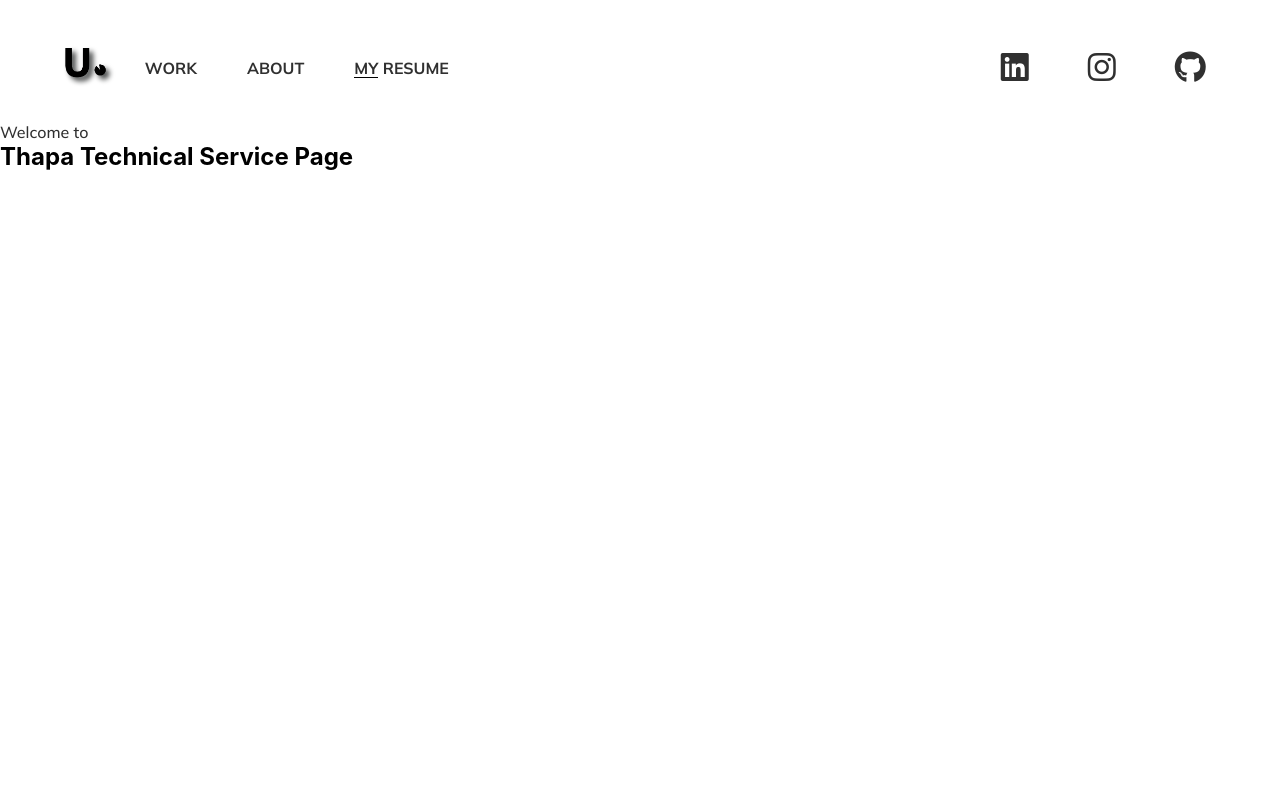
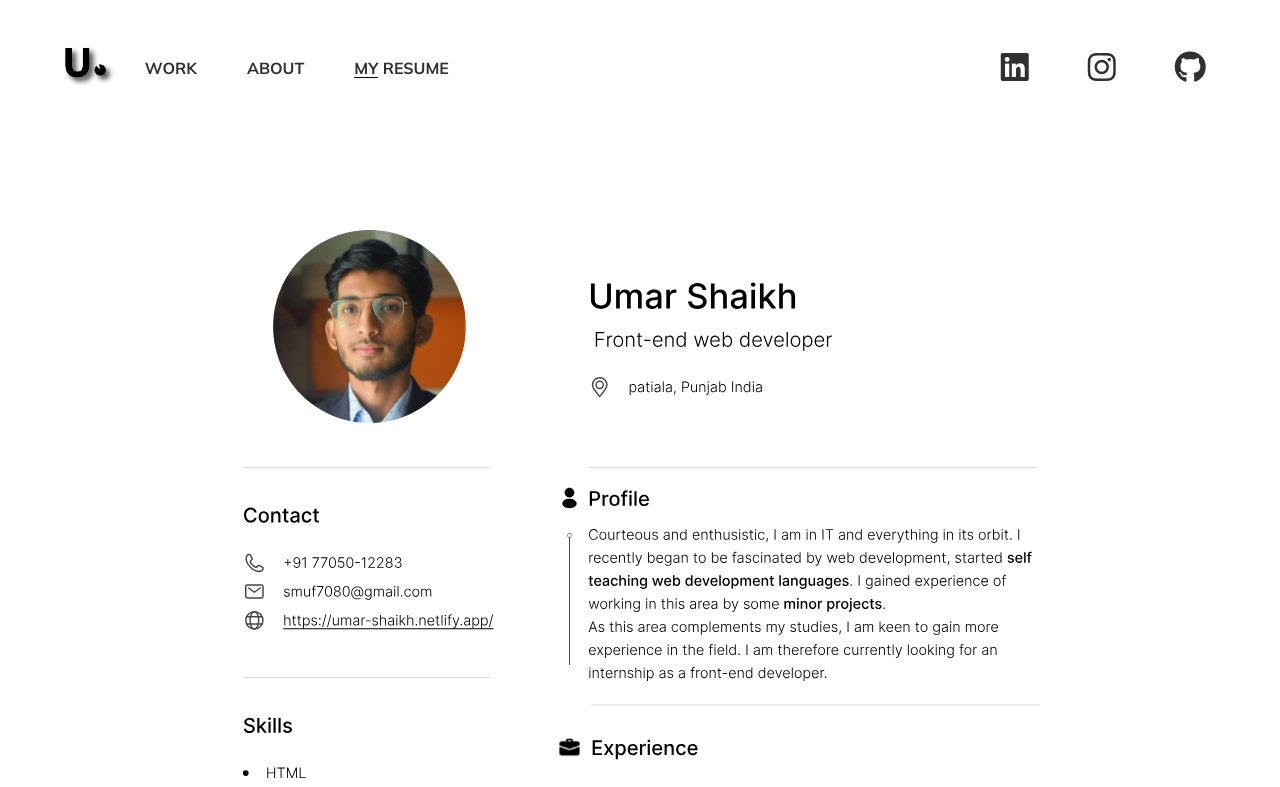
Before and after one commit to Shaikh-Umar-Farooq/portfolio-2, a React (Create React App) app: page /resume in a window 1280 px wide. Shown: the top 787 px of the page. Built offline with nearby package versions, Linux system fonts and the light colour scheme.

Commit message:
resume added

```diff
--- /dev/null
+++ b/src/pages/css/resume.css
@@ -0,0 +1,23 @@
+.resume{
+    text-align: center;
+
+}
+.resume-container
+{
+    width: 90%;
+    text-align: center;
+   margin: 0 auto;
+
+}
+.resume-container img{
+    width: 90%;
+
+
+}
+.download
+{
+    font-size: 0.8rem;
+    padding: 1% 3%;
+  margin-top: 50px;
+    margin-bottom: 80px;
+}
--- a/src/pages/resume.js
+++ b/src/pages/resume.js
@@ -1,14 +1,26 @@
 import Navbar from "../components/Navbar";
+import Footer from "../components/footer";
+import resume from "../images/Resume.svg";
+import pdf from "../images/Resume.pdf";
+import "../pages/css/resume.css";
 
 const Resume = () => {
     return (
-        <>
+        <div className="resume">
             <Navbar />
-            <section className="hero-section">
-                <p>Welcome to </p>
-                <h1>Thapa Technical Service Page</h1>
-            </section>
-        </>
+            <div className="resume-container">
+                <img src={resume} alt="resume" />
+            </div>
+            <a href={pdf} download="umarshaikh-resume">
+                <button
+                    className="download"
+                >
+                    Download
+                </button>
+            </a>
+
+            <Footer />
+        </div>
     );
 };
 
```
Also changed, not shown: src/images/Resume.svg (added), 1 other file (tests, documents, lock files or other folders).
